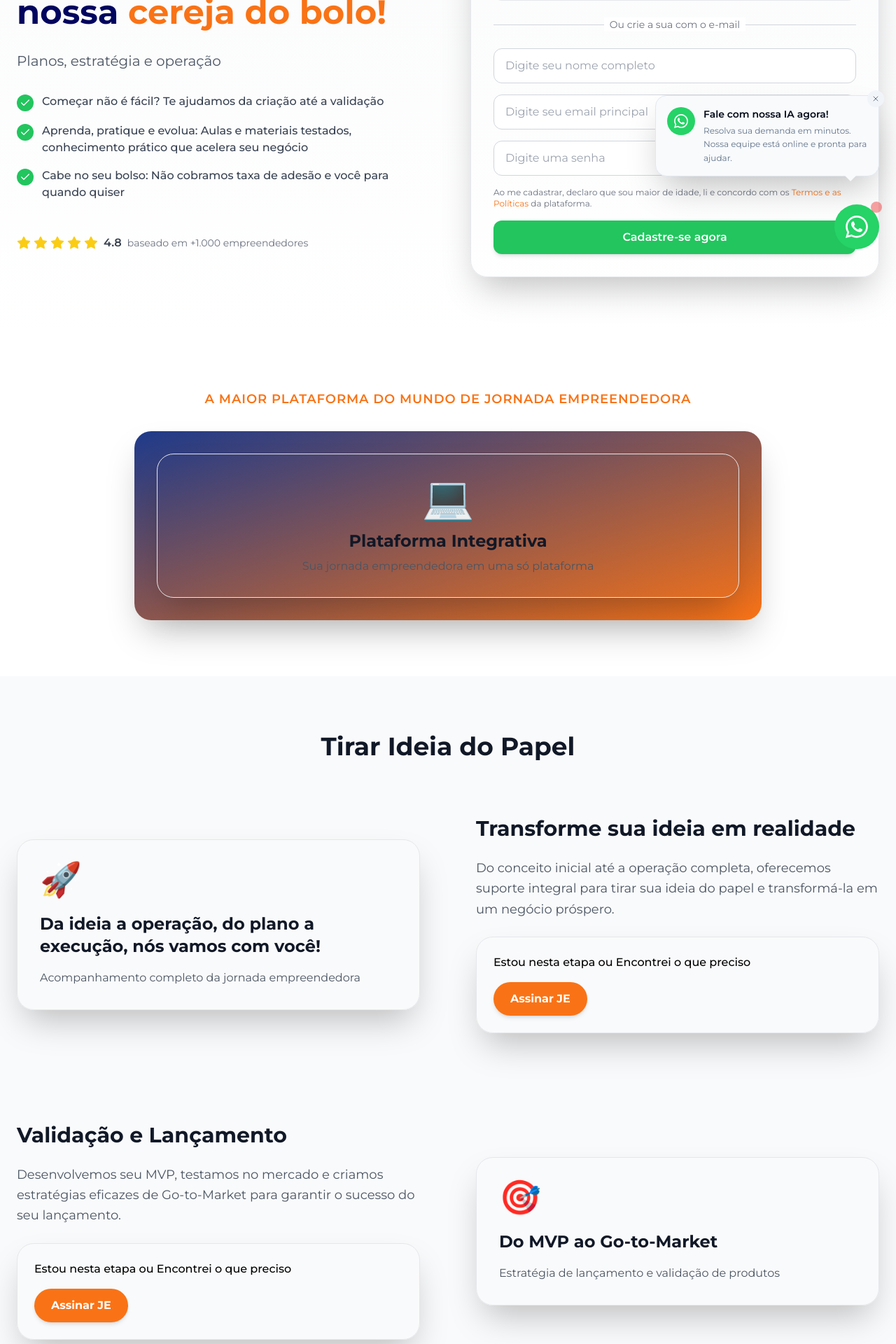
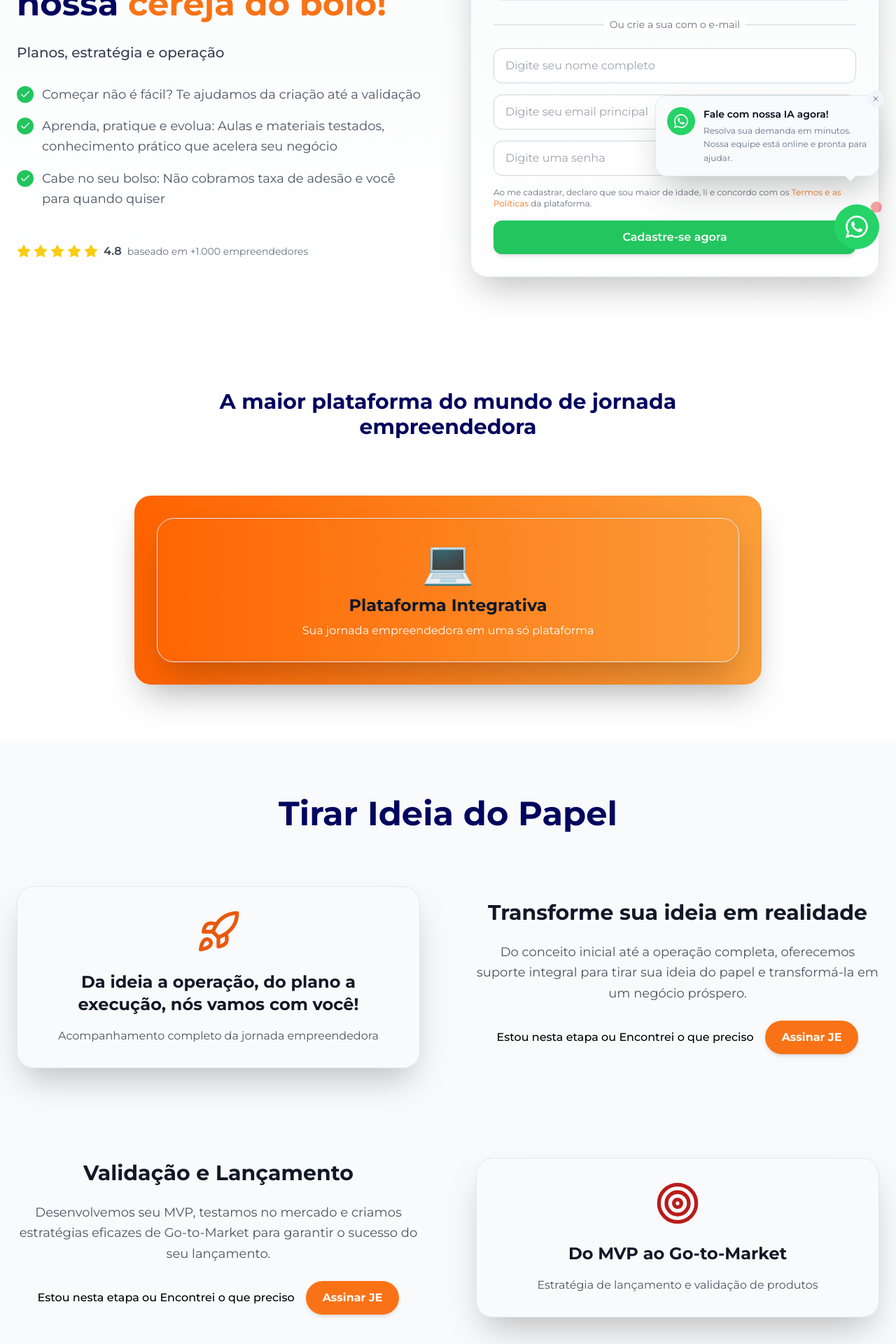
Before and after one commit to 9isnaldo/tucont-minimal, a Next.js app: page /jornada in a window 1280 px wide. Shown: the part 420-2340 px from the top of the page at 70% size. Built offline with nearby package versions, Linux system fonts and the light colour scheme.

Commit message:
Ajuste no designer da Página Jornada Empreendedora

```diff
--- a/src/app/conhecer/page.tsx
+++ b/src/app/conhecer/page.tsx
@@ -108,6 +108,7 @@ export default function About() {
               initial={{ opacity: 0, y: 30 }}
               whileInView={{ opacity: 1, y: 0 }}
               className="text-center mt-16"
+              transition={{ delay: 0.1, duration: 1 }}
             >
               <div className="bg-gradient-to-r from-tucont-orange to-tucont-orange-light p-8 rounded-3xl text-white shadow-2xl max-w-2xl mx-auto">
                 <p className="text-lg mb-4 font-medium">
@@ -129,7 +130,6 @@ export default function About() {
         {/* FAQ */}
         <FAQ />
       </main>
-
       <Footer />
     </>
   );
--- a/src/app/jornada/page.tsx
+++ b/src/app/jornada/page.tsx
@@ -1,7 +1,7 @@
 'use client';
 
 import { motion } from 'framer-motion';
-import { Check, Star, Apple } from 'lucide-react';
+import { Check, Star, Apple, Rocket,   Target, Landmark, BookOpen, Users, LineChart, Handshake } from 'lucide-react';
 import Header from '../../components/Header';
 import Footer from '../../components/Footer';
 
@@ -45,7 +45,7 @@ const Journey = () => {
                   animate={{ opacity: 1, y: 0 }}
                   className="space-y-2"
                 >
-                  <span className="bg-orange-500 text-white px-4 py-2 rounded-full text-sm font-medium">
+                  <span className="bg-orange-500 ite text-white px-4 py-2 rounded-full text-sm font-medium">
                     Nossa Plataforma!
                   </span>
                 </motion.div>
@@ -54,7 +54,7 @@ const Journey = () => {
                   initial={{ opacity: 0, y: 30 }}
                   animate={{ opacity: 1, y: 0 }}
                   transition={{ delay: 0.2 }}
-                  className="text-4xl md:text-5xl font-bold text-tucont-navy leading-tight"
+                  className="text-3xl md:text-5xl font-bold text-tucont-navy mb-20 leading-tight"
                 >
                   Copiloto da sua Jornada Empreendedora? Sim, nossa{' '}
                   <span className="text-orange-500">cereja do bolo!</span>
@@ -64,7 +64,7 @@ const Journey = () => {
                   initial={{ opacity: 0, y: 30 }}
                   animate={{ opacity: 1, y: 0 }}
                   transition={{ delay: 0.4 }}
-                  className="text-xl text-gray-600 mb-8"
+                  className="text-xl font-medium text-gray-700 mb-8"
                 >
                   Planos, estratégia e operação
                 </motion.p>
@@ -80,7 +80,7 @@ const Journey = () => {
                     <div className="w-6 h-6 bg-green-500 rounded-full flex items-center justify-center flex-shrink-0 mt-0.5">
                       <Check className="w-4 h-4 text-white" />
                     </div>
-                    <p className="text-gray-700 font-medium">
+                    <p className="text-gray-600 leading-relaxed text-lg">
                       Começar não é fácil? Te ajudamos da criação até a validação
                     </p>
                   </div>
@@ -89,7 +89,7 @@ const Journey = () => {
                     <div className="w-6 h-6 bg-green-500 rounded-full flex items-center justify-center flex-shrink-0 mt-0.5">
                       <Check className="w-4 h-4 text-white" />
                     </div>
-                    <p className="text-gray-700 font-medium">
+                    <p className="text-gray-600 leading-relaxed text-lg">
                       Aprenda, pratique e evolua: Aulas e materiais testados, conhecimento prático que acelera seu negócio
                     </p>
                   </div>
@@ -98,7 +98,7 @@ const Journey = () => {
                     <div className="w-6 h-6 bg-green-500 rounded-full flex items-center justify-center flex-shrink-0 mt-0.5">
                       <Check className="w-4 h-4 text-white" />
                     </div>
-                    <p className="text-gray-700 font-medium">
+                    <p className="text-gray-600 leading-relaxed text-lg">
                       Cabe no seu bolso: Não cobramos taxa de adesão e você para quando quiser
                     </p>
                   </div>
@@ -130,7 +130,7 @@ const Journey = () => {
               >
                 <div className="text-center mb-8">
                   <h3 className="text-2xl font-bold text-gray-800 mb-2">
-                    Comece na TuCont <span className="text-orange-500">gratuitamente</span>
+                    Comece na <span className="text-orange-500">tucont</span> gratuitamente
                   </h3>
                   <p className="text-gray-600">Cadastre-se com uma das contas</p>
                 </div>
@@ -214,22 +214,22 @@ const Journey = () => {
               transition={{ duration: 1 }}
               className="mb-8"
             >
-              <p className="text-orange-500 font-semibold text-lg mb-4 uppercase tracking-wider">
-                A MAIOR PLATAFORMA DO MUNDO DE JORNADA EMPREENDEDORA
+              <p className="text-3xl font-bold text-tucont-navy mb-20">
+                A maior plataforma do mundo de jornada empreendedora
               </p>
             </motion.div>
 
             <motion.div
               initial={{ opacity: 0, rotateX: 90 }}
               whileInView={{ opacity: 1, rotateX: 0 }}
-              transition={{ delay: 0.3, duration: 1 }}
+              transition={{ delay: 0.1, duration: 1 }}
               className="max-w-4xl mx-auto"
             >
-              <div className="bg-gradient-to-br from-blue-900 to-orange-500 p-8 rounded-3xl shadow-2xl transform perspective-1000 rotate-x-12">
+              <div className="bg-gradient-to-r from-tucont-orange to-tucont-orange-light p-8 rounded-3xl shadow-2xl transform perspective-1000 rotate-x-12">
                 <div className="bg-card rounded-3xl p-8 shadow-2xl border border-border">
                   <div className="text-6xl mb-4">💻</div>
                   <h3 className="text-2xl font-bold text-gray-900 mb-2">Plataforma Integrativa</h3>
-                  <p className="text-gray-600">Sua jornada empreendedora em uma só plataforma</p>
+                  <p className="text-white">Sua jornada empreendedora em uma só plataforma</p>
                 </div>
               </div>
             </motion.div>
@@ -242,7 +242,7 @@ const Journey = () => {
             <motion.h2
               initial={{ opacity: 0, y: 30 }}
               whileInView={{ opacity: 1, y: 0 }}
-              className="text-3xl md:text-4xl font-bold text-gray-900 text-center mb-20"
+              className="text-3xl md:text-5xl font-bold text-tucont-navy text-center mb-20"
             >
               Tirar Ideia do Papel
             </motion.h2>
@@ -253,8 +253,10 @@ const Journey = () => {
                 whileInView={{ opacity: 1, y: 0 }}
                 className="grid grid-cols-1 lg:grid-cols-2 gap-20 items-center"
               >
-                <div className="bg-card rounded-3xl p-8 shadow-2xl border border-border">
-                  <div className="text-5xl mb-6">🚀</div>
+                <div className="bg-card rounded-3xl p-8 shadow-2xl border border-border text-center">
+                  <div className='flex justify-center'>
+                    <Rocket className="w-16 h-16 mb-6 text-orange-600" />
+                  </div>
                   <h3 className="text-2xl font-bold text-gray-900 mb-4">
                     Da ideia a operação, do plano a execução, nós vamos com você!
                   </h3>
@@ -263,20 +265,21 @@ const Journey = () => {
                   </p>
                 </div>
 
-                <div className="space-y-6">
+                <div className="space-y-6 text-center">
                   <h3 className="text-3xl font-bold text-gray-900">
                     Transforme sua ideia em realidade
                   </h3>
                   <p className="text-gray-600 text-lg leading-relaxed">
                     Do conceito inicial até a operação completa, oferecemos suporte integral para tirar sua ideia do papel e transformá-la em um negócio próspero.
                   </p>
-                  <div className="bg-card rounded-3xl p-6 shadow-2xl border border-border">
-                    <p className="font-medium mb-4">Estou nesta etapa ou Encontrei o que preciso</p>
+
+                  <div className="flex flex-col sm:flex-row items-center justify-center gap-4">
+                    <p className="font-medium">Estou nesta etapa ou Encontrei o que preciso</p>
                     <a
                       href="https://wa.me/5511999999999"
                       target="_blank"
                       rel="noopener noreferrer"
-                      className="bg-orange-500 hover:bg-orange-600 text-white px-6 py-3 rounded-full font-bold hover:scale-105 transition-all duration-300 inline-block shadow-md"
+                      className="bg-orange-500 hover:bg-orange-600 text-white px-6 py-3 rounded-full font-bold hover:scale-105 transition-all duration-300 shadow-md"
                     >
                       Assinar JE
                     </a>
@@ -290,8 +293,10 @@ const Journey = () => {
                 className="grid grid-cols-1 lg:grid-cols-2 gap-20 items-center lg:grid-flow-col-dense"
               >
                 <div className="lg:col-start-2">
-                  <div className="bg-card rounded-3xl p-8 shadow-2xl border border-border">
-                    <div className="text-5xl mb-6">🎯</div>
+                  <div className="bg-card rounded-3xl p-8 shadow-2xl border border-border text-center">
+                    <div className='flex justify-center'>
+                      <Target className="w-16 h-16 mb-6 text-red-700" />
+                    </div>
                     <h3 className="text-2xl font-bold text-gray-900 mb-4">
                       Do MVP ao Go-to-Market
                     </h3>
@@ -301,20 +306,21 @@ const Journey = () => {
                   </div>
                 </div>
 
-                <div className="space-y-6 lg:col-start-1">
+                <div className="space-y-6 text-center lg:col-start-1">
                   <h3 className="text-3xl font-bold text-gray-900">
                     Validação e Lançamento
                   </h3>
                   <p className="text-gray-600 text-lg leading-relaxed">
                     Desenvolvemos seu MVP, testamos no mercado e criamos estratégias eficazes de Go-to-Market para garantir o sucesso do seu lançamento.
                   </p>
-                  <div className="bg-card rounded-3xl p-6 shadow-2xl border border-border">
-                    <p className="font-medium mb-4">Estou nesta etapa ou Encontrei o que preciso</p>
+
+                  <div className="flex flex-col sm:flex-row items-center justify-center gap-4">
+                    <p className="font-medium">Estou nesta etapa ou Encontrei o que preciso</p>
                     <a
                       href="https://wa.me/5511999999999"
                       target="_blank"
                       rel="noopener noreferrer"
-                      className="bg-orange-500 hover:bg-orange-600 text-white px-6 py-3 rounded-full font-bold hover:scale-105 transition-all duration-300 inline-block shadow-md"
+                      className="bg-orange-500 hover:bg-orange-600 text-white px-6 py-3 rounded-full font-bold hover:scale-105 transition-all duration-300 shadow-md"
                     >
                       Assinar JE
                     </a>
@@ -341,8 +347,10 @@ const Journey = () => {
               whileInView={{ opacity: 1, y: 0 }}
               className="grid grid-cols-1 lg:grid-cols-2 gap-20 items-center"
             >
-              <div className="bg-card rounded-3xl p-8 shadow-2xl border border-border">
-                <div className="text-5xl mb-6">💰</div>
+              <div className="bg-card rounded-3xl p-8 shadow-2xl border border-border text-center">
+                <div className='flex justify-center'>
+                  <Landmark className="w-16 h-16 mb-6 text-blue-700" />
+                </div>
                 <h3 className="text-2xl font-bold text-gray-900 mb-4">
                   Venda, emita notas e controle o financeiro em nosso ERP
                 </h3>
@@ -351,20 +359,21 @@ const Journey = () => {
                 </p>
               </div>
 
-              <div className="space-y-6">
+              <div className="space-y-6 text-center">
                 <h3 className="text-3xl font-bold text-gray-900">
                   Controle Total do seu Negócio
                 </h3>
                 <p className="text-gray-600 text-lg leading-relaxed">
                   Nossa plataforma ERP integrada permite que você gerencie vendas, emita notas fiscais e controle todo o financeiro em um só lugar, com relatórios em tempo real.
                 </p>
-                <div className="bg-card rounded-3xl p-6 shadow-2xl border border-border">
-                  <p className="font-medium mb-4">Estou nesta etapa ou Encontrei o que preciso</p>
+
+                <div className="flex flex-col sm:flex-row items-center justify-center gap-4">
+                  <p className="font-medium">Estou nesta etapa ou Encontrei o que preciso</p>
                   <a
                     href="https://wa.me/5511999999999"
                     target="_blank"
                     rel="noopener noreferrer"
-                    className="bg-orange-500 hover:bg-orange-600 text-white px-6 py-3 rounded-full font-bold hover:scale-105 transition-all duration-300 inline-block shadow-md"
+                    className="bg-orange-500 hover:bg-orange-600 text-white px-6 py-3 rounded-full font-bold hover:scale-105 transition-all duration-300 shadow-md"
                   >
                     Assinar JE
                   </a>
@@ -391,8 +400,10 @@ const Journey = () => {
                 whileInView={{ opacity: 1, y: 0 }}
                 className="grid grid-cols-1 lg:grid-cols-2 gap-20 items-center"
               >
-                <div className="bg-card rounded-3xl p-8 shadow-2xl border border-border">
-                  <div className="text-5xl mb-6">📚</div>
+                <div className="bg-card rounded-3xl p-8 shadow-2xl border border-border text-center">
+                  <div className='flex justify-center'>
+                    <BookOpen className="w-16 h-16 mb-6 text-violet-600" />
+                  </div>
                   <h3 className="text-2xl font-bold text-gray-900 mb-4">
                     Educação, materiais e frameworks aplicáveis imediatamente
                   </h3>
@@ -401,20 +412,21 @@ const Journey = () => {
                   </p>
                 </div>
 
-                <div className="space-y-6">
+                <div className="space-y-6 text-center">
                   <h3 className="text-3xl font-bold text-gray-900">
                     Conhecimento que Transforma
                   </h3>
                   <p className="text-gray-600 text-lg leading-relaxed">
                     Acesso a materiais educativos, frameworks testados e conhecimento prático que você pode aplicar imediatamente para acelerar o crescimento do seu negócio.
                   </p>
-                  <div className="bg-card rounded-3xl p-6 shadow-2xl border border-border">
-                    <p className="font-medium mb-4">Estou nesta etapa ou Encontrei o que preciso</p>
+
+                  <div className="flex flex-col sm:flex-row items-center justify-center gap-4">
+                    <p className="font-medium">Estou nesta etapa ou Encontrei o que preciso</p>
                     <a
                       href="https://wa.me/5511999999999"
                       target="_blank"
                       rel="noopener noreferrer"
-                      className="bg-orange-500 hover:bg-orange-600 text-white px-6 py-3 rounded-full font-bold hover:scale-105 transition-all duration-300 inline-block shadow-md"
+                      className="bg-orange-500 hover:bg-orange-600 text-white px-6 py-3 rounded-full font-bold hover:scale-105 transition-all duration-300 shadow-md"
                     >
                       Assinar JE
                     </a>
@@ -428,8 +440,10 @@ const Journey = () => {
                 className="grid grid-cols-1 lg:grid-cols-2 gap-20 items-center lg:grid-flow-col-dense"
               >
                 <div className="lg:col-start-2">
-                  <div className="bg-card rounded-3xl p-8 shadow-2xl border border-border">
-                    <div className="text-5xl mb-6">👥</div>
+                  <div className="bg-card rounded-3xl p-8 shadow-2xl border border-border text-center">
+                    <div className='flex justify-center'>
+                      <Users className="w-16 h-16 mb-6 text-blue-900" />
+                    </div>
                     <h3 className="text-2xl font-bold text-gray-900 mb-4">
                       Consultoria e Mentoria 1:1 e especializada
                     </h3>
@@ -439,20 +453,21 @@ const Journey = () => {
                   </div>
                 </div>
 
-                <div className="space-y-6 lg:col-start-1">
+                <div className="space-y-6 text-center lg:col-start-1">
                   <h3 className="text-3xl font-bold text-gray-900">
                     Mentoria Especializada
                   </h3>
                   <p className="text-gray-600 text-lg leading-relaxed">
                     Sessões individuais com especialistas em cada área do seu negócio, oferecendo orientação personalizada e estratégias específicas para seus desafios.
                   </p>
-                  <div className="bg-card rounded-3xl p-6 shadow-2xl border border-border">
-                    <p className="font-medium mb-4">Estou nesta etapa ou Encontrei o que preciso</p>
+
+                  <div className="flex flex-col sm:flex-row items-center justify-center gap-4">
+                    <p className="font-medium">Estou nesta etapa ou Encontrei o que preciso</p>
                     <a
                       href="https://wa.me/5511999999999"
                       target="_blank"
                       rel="noopener noreferrer"
-                      className="bg-orange-500 hover:bg-orange-600 text-white px-6 py-3 rounded-full font-bold hover:scale-105 transition-all duration-300 inline-block shadow-md"
+                      className="bg-orange-500 hover:bg-orange-600 text-white px-6 py-3 rounded-full font-bold hover:scale-105 transition-all duration-300 shadow-md"
                     >
                       Assinar JE
                     </a>
@@ -480,8 +495,10 @@ const Journey = () => {
                 whileInView={{ opacity: 1, y: 0 }}
                 className="grid grid-cols-1 lg:grid-cols-2 gap-20 items-center"
               >
-                <div className="bg-card rounded-3xl p-8 shadow-2xl border border-border">
-                  <div className="text-5xl mb-6">📈</div>
+                <div className="bg-card rounded-3xl p-8 shadow-2xl border border-border text-center">
+                  <div className='flex justify-center'>
+                    <LineChart className="w-16 h-16 mb-6 text-orange-600" />
+                  </div>
                   <h3 className="text-2xl font-bold text-gray-900 mb-4">
                     Preparar para investidores
                   </h3>
@@ -490,20 +507,21 @@ const Journey = () => {
                   </p>
                 </div>
 
-                <div className="space-y-6">
+                <div className="space-y-6 text-center">
                   <h3 className="text-3xl font-bold text-gray-900">
                     Pronto para Investimento
                   </h3>
                   <p className="text-gray-600 text-lg leading-relaxed">
                     Organizamos toda documentação, criamos pitch decks profissionais e estruturamos contratos de vesting para apresentar seu negócio aos investidores com confiança.
                   </p>
-                  <div className="bg-card rounded-3xl p-6 shadow-2xl border border-border">
-                    <p className="font-medium mb-4">Estou nesta etapa ou Encontrei o que preciso</p>
+
+                  <div className="flex flex-col sm:flex-row items-center justify-center gap-4">
+                    <p className="font-medium">Estou nesta etapa ou Encontrei o que preciso</p>
                     <a
                       href="https://wa.me/5511999999999"
                       target="_blank"
                       rel="noopener noreferrer"
-                      className="bg-orange-500 hover:bg-orange-600 text-white px-6 py-3 rounded-full font-bold hover:scale-105 transition-all duration-300 inline-block shadow-md"
+                      className="bg-orange-500 hover:bg-orange-600 text-white px-6 py-3 rounded-full font-bold hover:scale-105 transition-all duration-300 shadow-md"
                     >
                       Assinar JE
                     </a>
@@ -517,8 +535,10 @@ const Journey = () => {
                 className="grid grid-cols-1 lg:grid-cols-2 gap-20 items-center lg:grid-flow-col-dense"
               >
                 <div className="lg:col-start-2">
-                  <div className="bg-card rounded-3xl p-8 shadow-2xl border border-border">
-                    <div className="text-5xl mb-6">🤝</div>
+                  <div className="bg-card rounded-3xl p-8 shadow-2xl border border-border text-center">
+                    <div className='flex justify-center'>
+                      <Handshake className="w-16 h-16 mb-6 text-green-600" />
+                    </div>
                     <h3 className="text-2xl font-bold text-gray-900 mb-4">
                       Negociações com o Mercado
                     </h3>
@@ -528,20 +548,21 @@ const Journey = () => {
                   </div>
                 </div>
 
-                <div className="space-y-6 lg:col-start-1">
+                <div className="space-y-6 text-center lg:col-start-1">
                   <h3 className="text-3xl font-bold text-gray-900">
                     Negociações Estratégicas
                   </h3>
                   <p className="text-gray-600 text-lg leading-relaxed">
                     Suporte completo em rodadas de investimento, processos de M&A e estruturação de diluição, garantindo as melhores condições para seu negócio.
                   </p>
-                  <div className="bg-card rounded-3xl p-6 shadow-2xl border border-border">
-                    <p className="font-medium mb-4">Estou nesta etapa ou Encontrei o que preciso</p>
+
+                  <div className="flex flex-col sm:flex-row items-center justify-center gap-4">
+                    <p className="font-medium">Estou nesta etapa ou Encontrei o que preciso</p>
                     <a
                       href="https://wa.me/5511999999999"
                       target="_blank"
                       rel="noopener noreferrer"
-                      className="bg-orange-500 hover:bg-orange-600 text-white px-6 py-3 rounded-full font-bold hover:scale-105 transition-all duration-300 inline-block shadow-md"
+                      className="bg-orange-500 hover:bg-orange-600 text-white px-6 py-3 rounded-full font-bold hover:scale-105 transition-all duration-300 shadow-md"
                     >
                       Assinar JE
                     </a>
```
